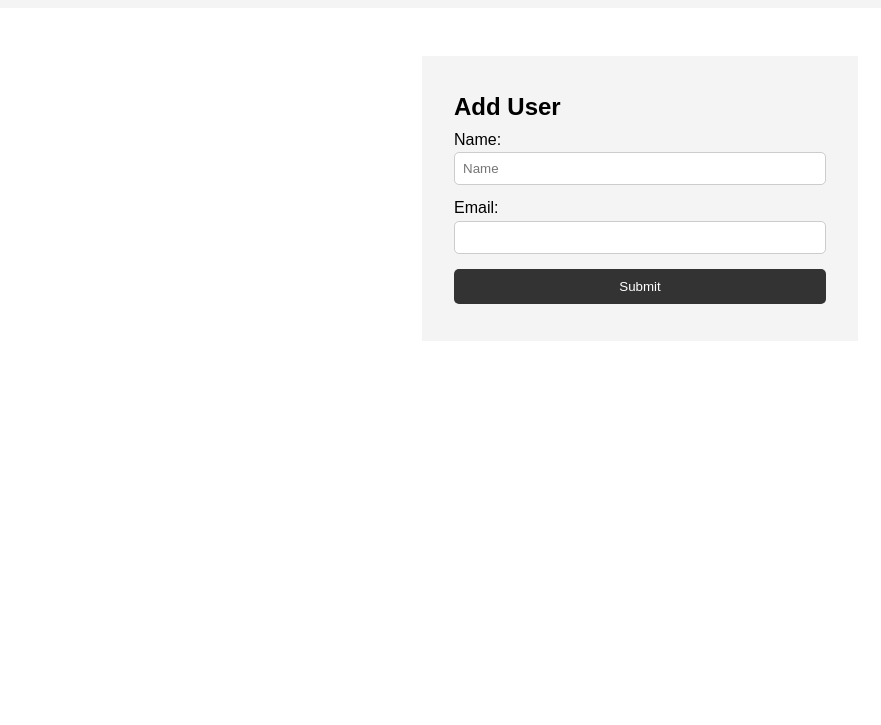
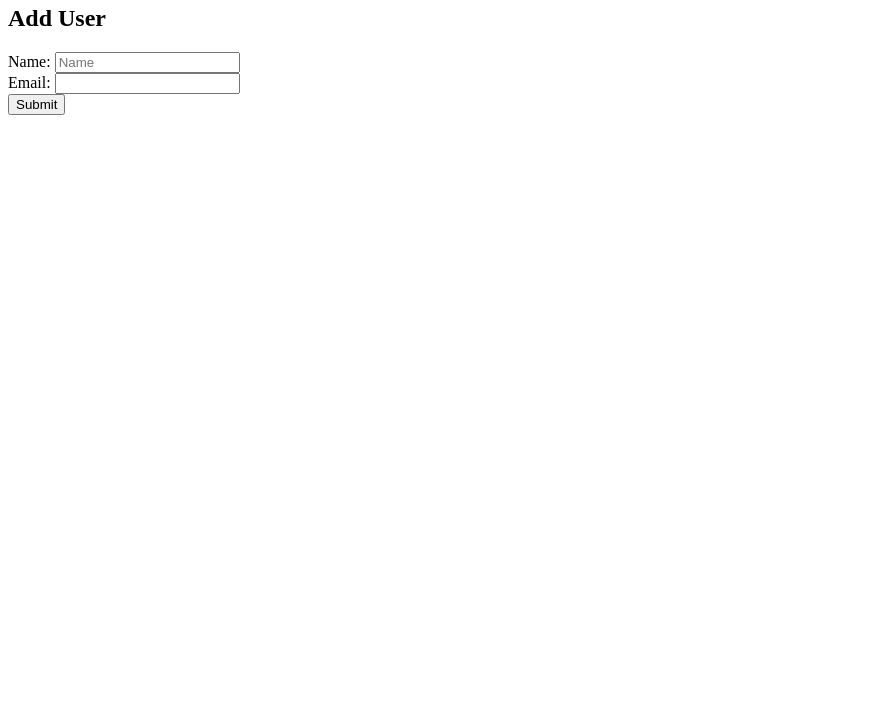
Before and after one commit to shwetajagtap16/GIT, a plain HTML site: page DomProjects/bookingApp.html in a window 1280 px wide. Shown: the part 75-800 px from the top of the page, without its empty margins (0-881 px from the left). Drawn offline with Linux system fonts and the light colour scheme.

Commit message:
local storage html file

```diff
--- a/DomProjects/bookingApp.html
+++ b/DomProjects/bookingApp.html
@@ -5,85 +5,7 @@
     <meta name="viewport" content="width=device-width, initial-scale=1.0" />
     <meta http-equiv="X-UA-Compatible" content="ie=edge" />
     <title>JS For Beginners</title>
-    <style>
-        * {
-  margin: 0;
-  padding: 0;
-  box-sizing: border-box;
-}
 
-body {
-  font-family: Arial, Helvetica, sans-serif;
-  line-height: 1.6;
-}
-
-ul {
-  list-style: none;
-}
-
-ul li {
-  padding: 5px;
-  background: #f4f4f4;
-  margin: 5px 0;
-}
-
-header {
-  background: #f4f4f4;
-  padding: 1rem;
-  text-align: center;
-}
-
-.container {
-  margin: auto;
-  width: 500px;
-  overflow: auto;
-  padding: 3rem 2rem;
-}
-
-#my-form {
-  padding: 2rem;
-  background: #f4f4f4;
-}
-
-#my-form label {
-  display: block;
-}
-
-#my-form input[type='text'] {
-  width: 100%;
-  padding: 8px;
-  margin-bottom: 10px;
-  border-radius: 5px;
-  border: 1px solid #ccc;
-}
-
-.btn {
-  display: block;
-  width: 100%;
-  padding: 10px 15px;
-  border: 0;
-  background: #333;
-  color: #fff;
-  border-radius: 5px;
-  margin: 5px 0;
-}
-
-.btn:hover {
-  background: #444;
-}
-
-.bg-dark {
-  background: #333;
-  color: #fff;
-}
-
-.error {
-  background: orangered;
-  color: #fff;
-  padding: 5px;
-  margin: 5px;
-}
-    </style>
   </head>
   <body>
     <header>
@@ -91,16 +13,16 @@ header {
     </header>
 
     <section class="container">
-      <form id="my-form">
+      <form id="my-form" onsubmit="saveToLocalStorage(event)">
         <h1>Add User</h1>
         <div class="msg"></div>
         <div>
           <label for="name">Name:</label>
-          <input type="text" id="name" placeholder="Name">
+          <input type="text" id="name" placeholder="Name" required>
         </div>
         <div>
           <label for="email">Email:</label>
-          <input type="text" id="email">
+          <input type="text" id="email" required>
         </div>
         <input class="btn" type="submit" value="Submit">
       </form>
```
